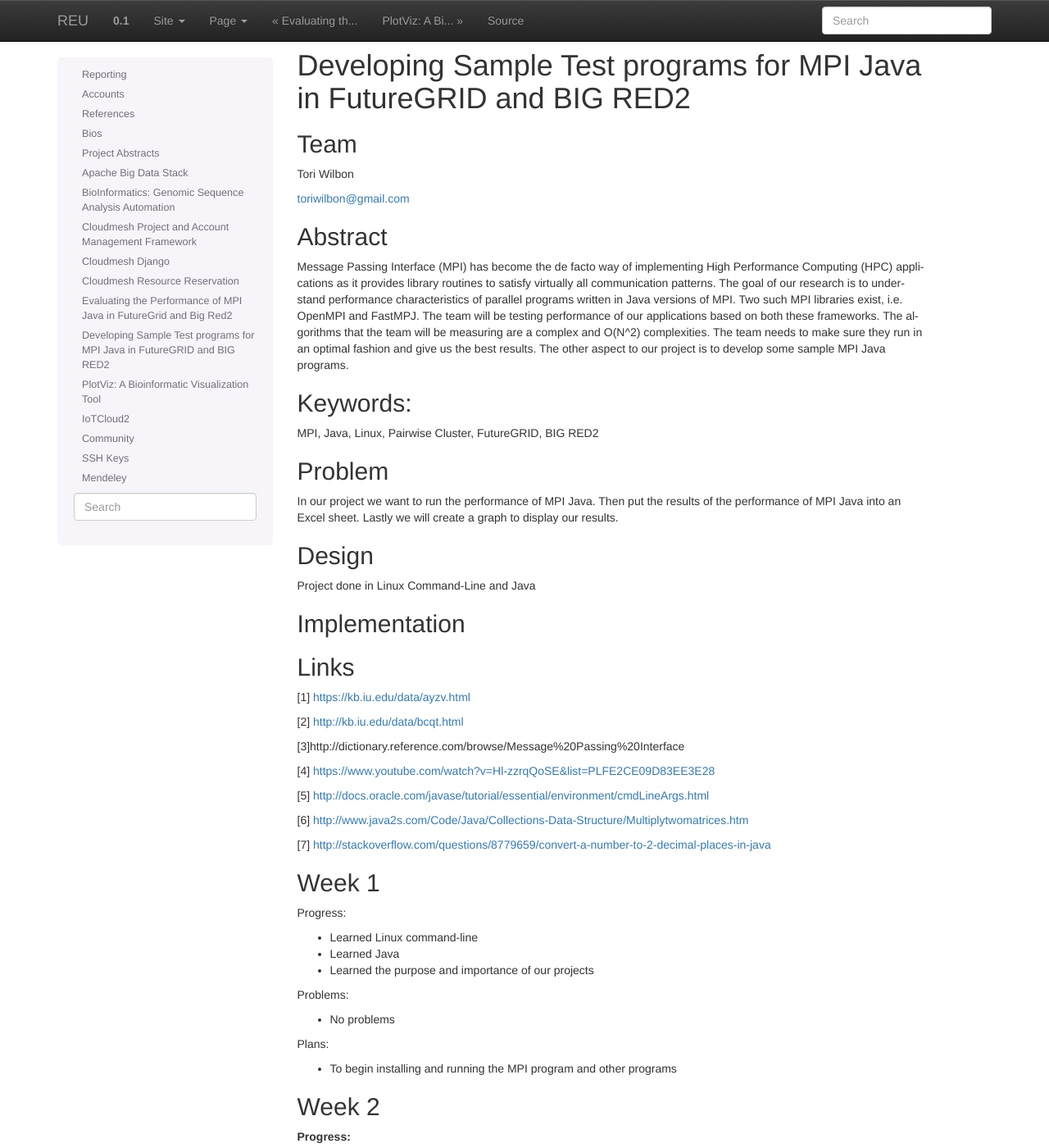
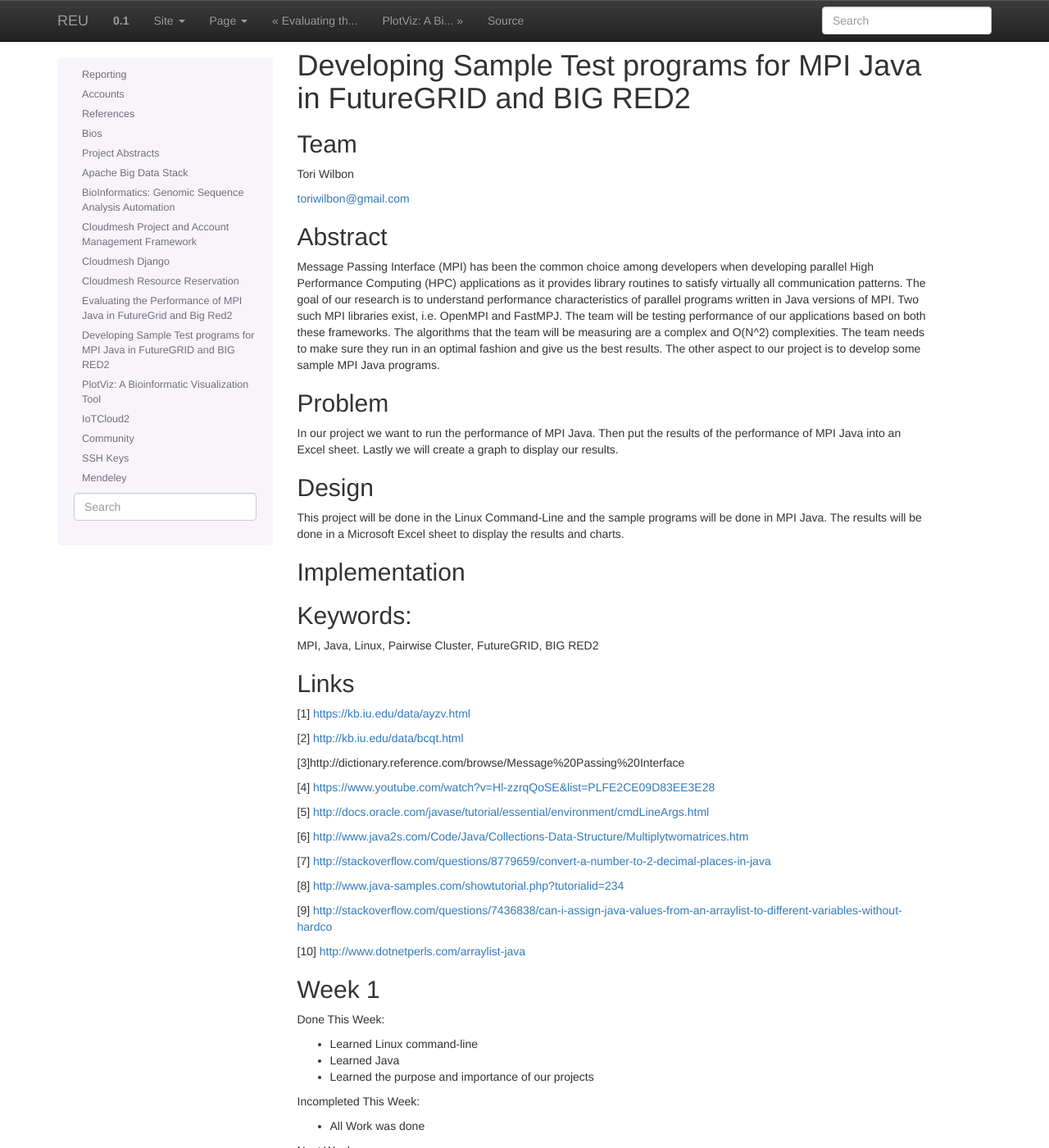
Before and after one commit to cloudmesh-project/reu-2014, a Sphinx documentation site: the page built from doc/source/projects/mpi-java-test.rst, in a window 1280 px wide and 1400 px high. Shown: the whole window at 82% size. Built offline with Sphinx 7.4.7, drawn with Linux system fonts in a browser that asks for light colours; some of the changed text lies outside the part shown.

Commit message:
Update mpi-java-test.rst

```diff
--- a/doc/source/projects/mpi-java-test.rst
+++ b/doc/source/projects/mpi-java-test.rst
@@ -9,21 +9,18 @@
 
 Abstract
 ----------------------------------------------------------------------
-Message Passing Interface (MPI) has become the de facto way of
-implementing High Performance Computing (HPC) applications as it
-provides library routines to satisfy virtually all communication
-patterns. The goal of our research is to understand performance
-characteristics of parallel programs written in Java versions of MPI.
-Two such MPI libraries exist, i.e. OpenMPI and FastMPJ. The team will
-be testing performance of our applications based on both these frameworks.
-The algorithms that the team will be measuring are a complex and O(N^2)
-complexities. The team needs to make sure they run in an optimal fashion
-and give us the best results. The other aspect to our project is to develop
-some sample MPI Java programs.
+Message Passing Interface (MPI) has been the common choice among
+developers when developing parallel  High Performance Computing (HPC)
+applications as it provides library routines to satisfy virtually all
+communication patterns. The goal of our research is to understand
+performance characteristics of parallel programs written in Java
+versions of MPI. Two such MPI libraries exist, i.e. OpenMPI and FastMPJ.
+The team will be testing performance of our applications based on both
+these frameworks. The algorithms that the team will be measuring are a
+complex and O(N^2) complexities. The team needs to make sure they run in
+an optimal fashion and give us the best results. The other aspect to our
+project is to develop some sample MPI Java programs.
 
-Keywords:
------------------------------------------------------------------------
-MPI, Java, Linux, Pairwise Cluster, FutureGRID, BIG RED2
 
 Problem
 ----------------------------------------------------------------------
@@ -34,10 +31,17 @@
 
 Design
 ----------------------------------------------------------------------
-Project done in Linux Command-Line and Java
+This project will be done in the Linux Command-Line and the sample
+programs will be done in MPI Java.  The results will be done in a
+Microsoft Excel sheet to display the results and charts.
 
 Implementation
 ----------------------------------------------------------------------
+
+
+Keywords:
+-----------------------------------------------------------------------
+MPI, Java, Linux, Pairwise Cluster, FutureGRID, BIG RED2
 
 
 Links
@@ -56,42 +60,78 @@
 
 [7] http://stackoverflow.com/questions/8779659/convert-a-number-to-2-decimal-places-in-java
 
+[8] http://www.java-samples.com/showtutorial.php?tutorialid=234
+
+[9] http://stackoverflow.com/questions/7436838/can-i-assign-java-values-from-an-arraylist-to-different-variables-without-hardco
+
+[10] http://www.dotnetperls.com/arraylist-java
+
+
 
 Week 1
 ----------------------------------------------------------------------
-Progress:
+Done This Week:
 
 * Learned Linux command-line
 * Learned Java
 * Learned the purpose and importance of our projects
 
-Problems:
+Incompleted This Week:
 
-* No problems
+* All Work was done
 
-Plans:
+Next Week:
 
 * To begin installing and running the MPI program and other programs
 
 Week 2
 ---------------------------------------------------------------------
-Progress:
+Done This Week:
+
  * Installed MPI
  * Did MPI Sample
  * Wrote Abstract
  * Made FutureGRID account
-Problems:
- * No problems, but didn't install MPI on FutureGRID
-Plans:
- * Install and run MPI on FutureGRID
+
+Incompleted This Week:
+
+ * All work was done
+
+Next Week:
+
  * Create Sample MPI program
 
 Week 3
 -------------------------------------------------------------------------
-Progress:
+Done This Week:
+
  * Worked on Java programs
  * Programmed a MPI program
-Problem:
+
+Incompleted This Week:
+
+ * Could not compile and run MPI program on Putty
+
+Next Week:
+
+ * Continue the Java program like K-Means
+ * Make the K-Means program in  MPI
+
+Week 4
+---------------------------------------------------------------------------
+Done This Week:
+
+ * Got a full understanding of K-Means program while working on it
+
+Incompleted This Week:
+
+ * Finishing the K-Means program.
+ * Making a MPI program with it.
+
+Next Week:
+
+ * Finish the K-Means program at the beginning of the week
+ * Start on the MPI verion of the K-Means progeam
  * MPI program does want to compile or run on Putty
 Plans:
  * Continue the Java program like K-Means
```
